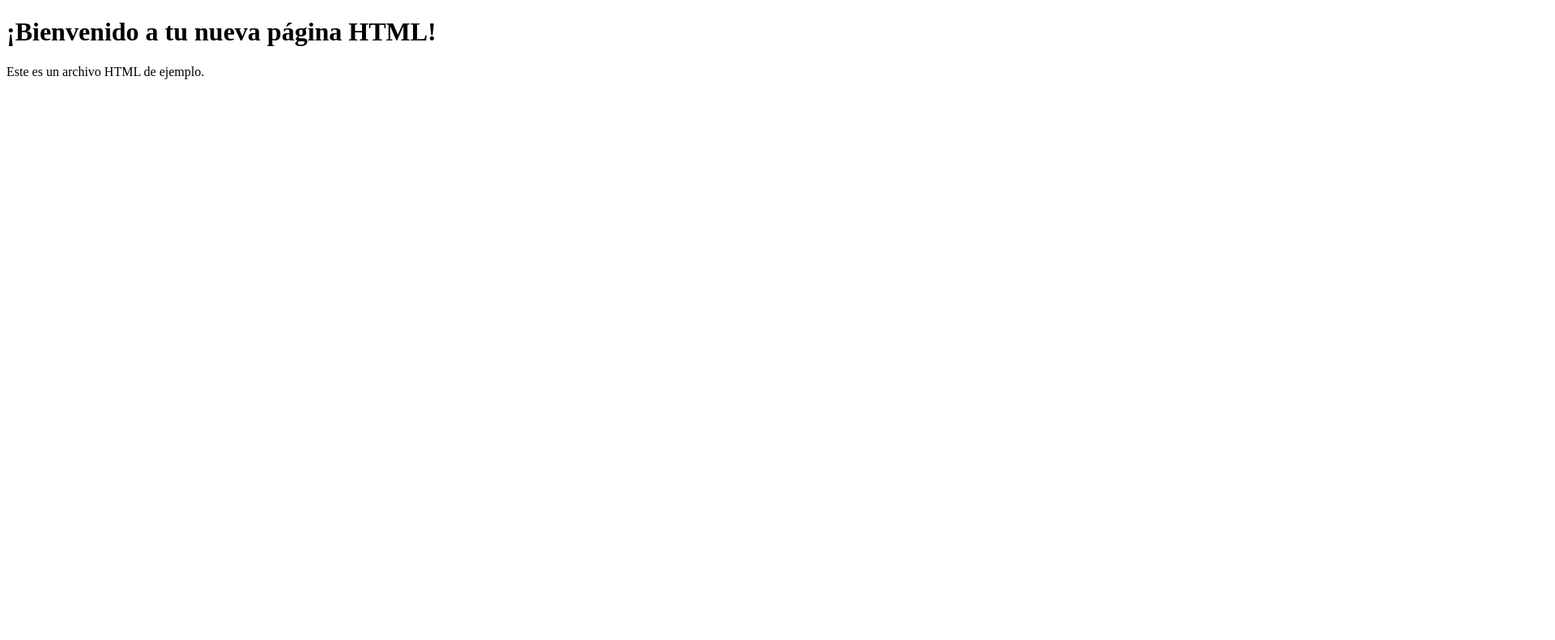
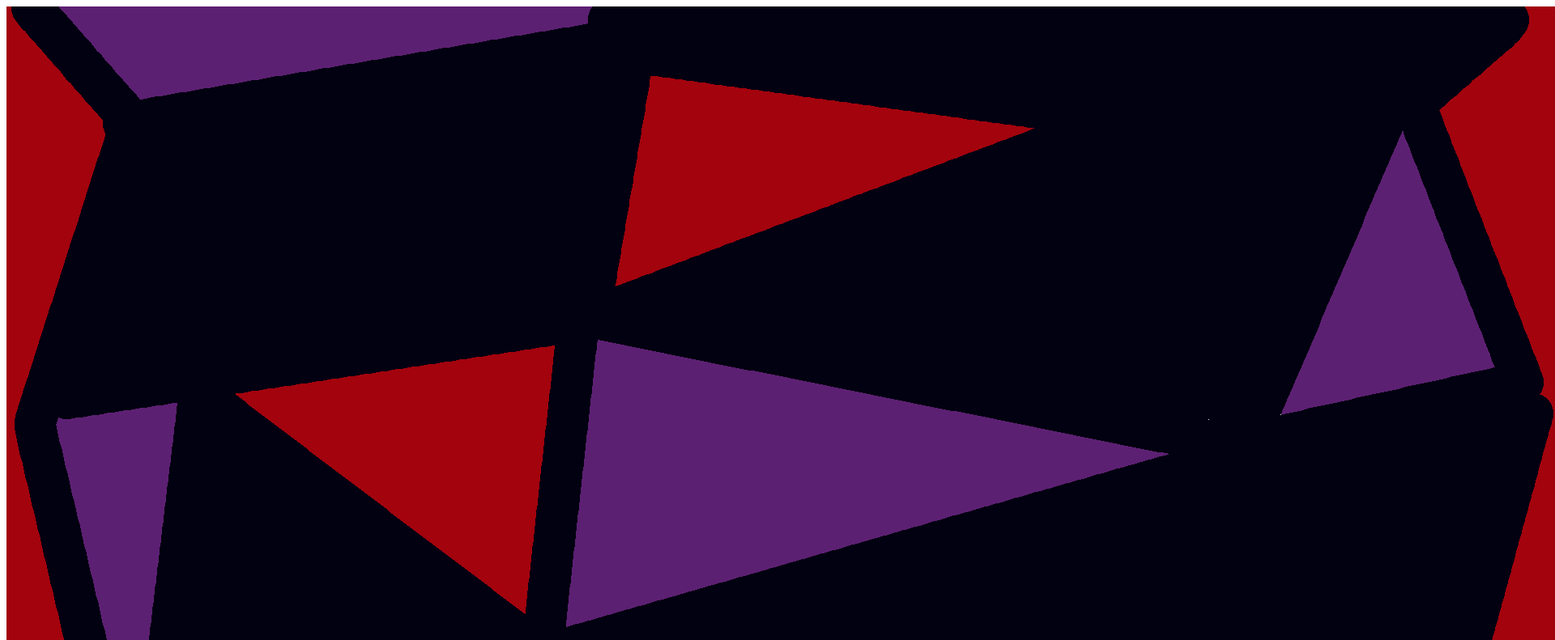
Before and after one commit to rottharnicole/Rottharnicole.github.io, a plain HTML site: page index.html in a window 1280 px wide. Shown: the top 791 px of the page at 81% size, 1920 px wide, since content can reach past the window. Drawn offline with Linux system fonts and the light colour scheme.

Commit message:
Add image to index.html

```diff
--- a/index.html
+++ b/index.html
@@ -6,6 +6,7 @@
     <title>Página de ejemplo</title>
 </head>
 <body>
+    <img  src="Sin nombre.GIF">
     <h1>¡Bienvenido a tu nueva página HTML!</h1>
     <p>Este es un archivo HTML de ejemplo.</p>
 </body>
```
